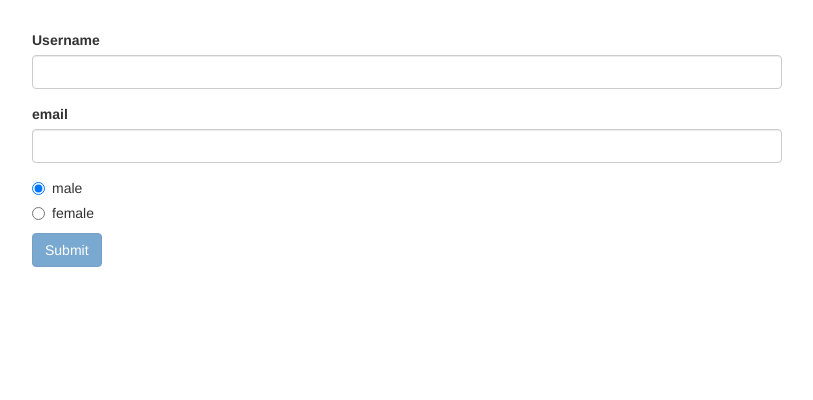
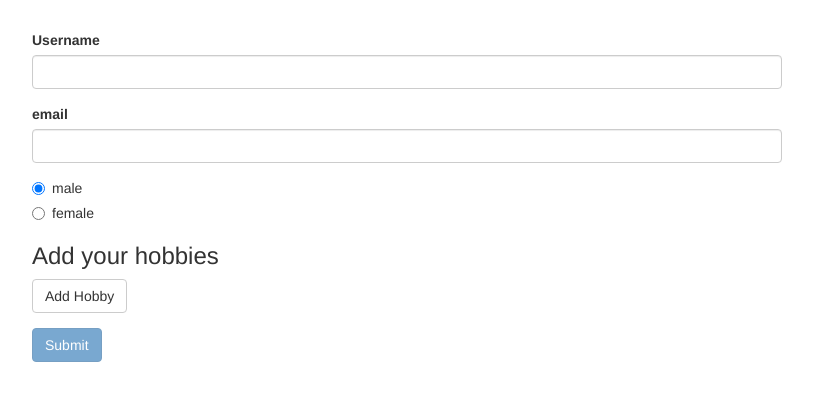
Before and after one commit to rajasvyas7/angular-resources, an Angular app in the folder forms-reactive-start/: page / in a window 1280 px wide. Shown: the top 400 px of the page, without its empty margins (233-1046 px from the left). Built offline with nearby package versions, Linux system fonts and the light colour scheme.

Commit message:
Using elements array (FormArray)

```diff
--- a/forms-reactive-start/src/app/app.component.html
+++ b/forms-reactive-start/src/app/app.component.html
@@ -16,13 +16,24 @@
               valid email.</span>
           </div>
         </div>
-
         <div class="radio" *ngFor="let gender of genders">
           <label>
             <input type="radio" [value]="gender" formControlName="gender">{{ gender }}
           </label>
         </div>
-        <button [disabled]="signupForm.invalid" class="btn btn-primary" type="submit">Submit</button>
+        <div formArrayName="hobbies">
+          <h3>Add your hobbies</h3>
+          <div class="form-group">
+            <button class="btn btn-default" type="button" (click)="onAddHobby()">Add Hobby</button>
+          </div>
+          <div class="form-group" *ngFor="let cntrlHoby of getHobbiesControls(); let i=index">
+            <input type="text" [formControlName]="i" class="form-control"/>
+          </div>
+        </div>
+        <div class="form-group">
+          <button [disabled]="signupForm.invalid" class="btn btn-primary" type="submit">Submit</button>
+        </div>
+
       </form>
     </div>
   </div>
--- a/forms-reactive-start/src/app/app.component.ts
+++ b/forms-reactive-start/src/app/app.component.ts
@@ -1,5 +1,5 @@
 import { Component, OnInit } from '@angular/core';
-import { FormControl, FormGroup, Validators } from '@angular/forms';
+import { FormArray, FormControl, FormGroup, Validators } from '@angular/forms';
 
 @Component({
   selector: 'app-root',
@@ -17,12 +17,21 @@
         'username': new FormControl(null, Validators.required),
         'email': new FormControl(null, [Validators.required, Validators.email]),
       }),
-      'gender': new FormControl('male')
+      'gender': new FormControl('male'),
+      'hobbies': new FormArray([])
     });
   }
 
   onSubmit() {
     console.log(this.signupForm);
+  }
 
+  onAddHobby() {
+    const elmHobby = new FormControl(null, Validators.required);
+    (<FormArray>this.signupForm.get('hobbies')).push(elmHobby);
+  }
+
+  getHobbiesControls() {
+    return (<FormArray>this.signupForm.get('hobbies')).controls;
   }
 }
```
